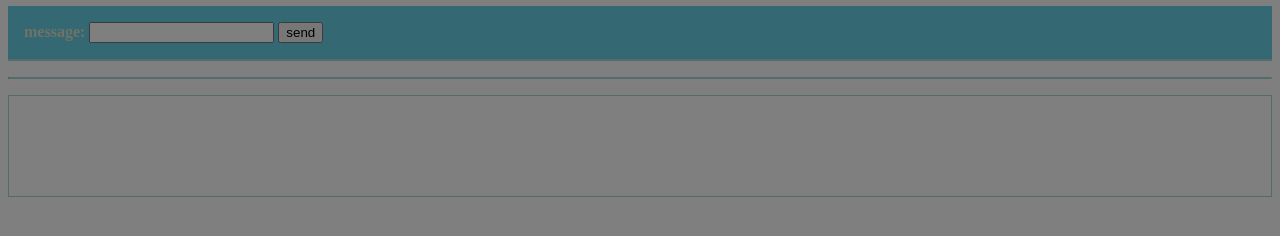
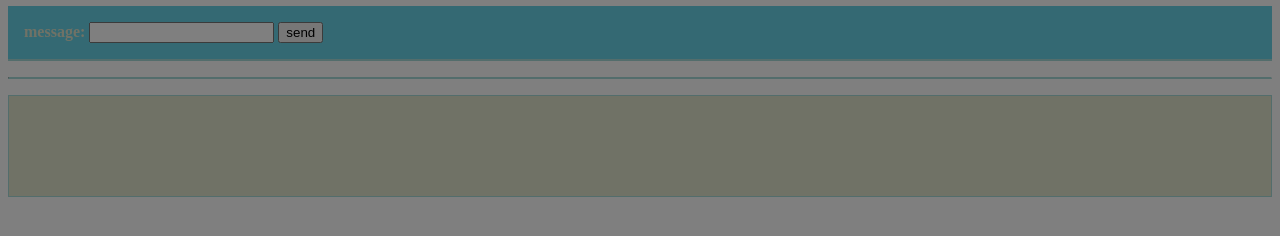
Before and after one commit to gregstewart/chat.io, a plain HTML site: page public/index.html in a window 1280 px wide. Shown: the part 130-366 px from the top of the page. Drawn offline with nearby package versions, Linux system fonts and the light colour scheme.

Commit message:
A few small css tweaks and markdown format fix

```diff
--- a/public/index.html
+++ b/public/index.html
@@ -70,10 +70,13 @@
                 height: 100px;
                 overflow: auto;
                 margin: 1em 0.5em;
+                background: #E0E4CC;
             }
 
             #main-content #message-box ul#message-list {
                 list-style: none;
+                margin: 0;
+                padding: 0.5em;
             }
                 #main-content #message-box ul#message-list li.whisper {
                     color: #F38630;
```
Also changed, not shown: 1 other file.
